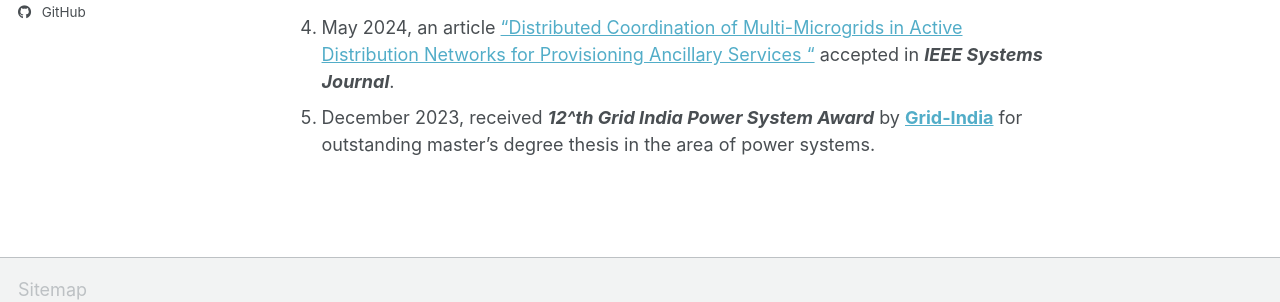
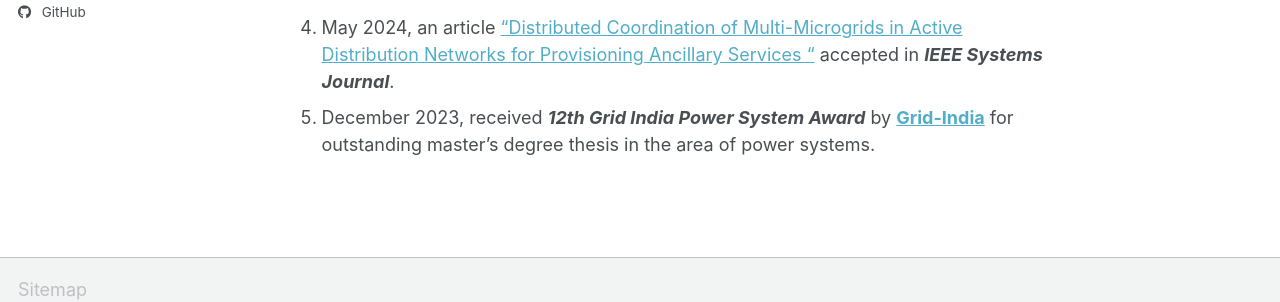
Before and after one commit to amallick-tudelft/amallick-tudelft.github.io, a Jekyll site: the page built from _pages/about.md, in a window 1280 px wide and 900 px high, scrolled down 612 px. Shown: the part 505-807 px from the top of the window. Built offline with Jekyll 4.4.1, drawn with Linux system fonts in a browser that asks for light colours; some web fonts are replaced; a script bundle is joined from its source files by our own code; library files that are not in the unit come from our copies.

Commit message:
Update about.md

```diff
--- a/_pages/about.md
+++ b/_pages/about.md
@@ -25,4 +25,4 @@ Breaking news!
 2. May 2025, an article ["User-centric Vehicle-to-Grid Optimization with an Input Convex Neural Network-based Battery Degradation Model"](https://ieeexplore.ieee.org/document/11163818) accepted in ***IEEE International Conference on Automation Science and Engineering (CASE), 2025***
 3. November 2024, an article [" Hybrid Model Predictive Control Framework for Efficient Operation of a Five-Port Converter Interfaced DC Microgrid "](https://ieeexplore.ieee.org/document/10791340) accepted in ***IEEE Transactions on Industrial Electronics***.
 4. May 2024, an article ["Distributed Coordination of Multi-Microgrids in Active Distribution Networks for Provisioning Ancillary Services "](https://ieeexplore.ieee.org/abstract/document/10559492) accepted in ***IEEE Systems Journal***.
-5. December 2023, received ***12^th Grid India Power System Award*** by [**Grid-India**](https://www.linkedin.com/company/grid-controller-of-india-limited/posts/?feedView=all) for outstanding master's degree thesis in the area of power systems.
+5. December 2023, received ***12th Grid India Power System Award*** by [**Grid-India**](https://www.linkedin.com/company/grid-controller-of-india-limited/posts/?feedView=all) for outstanding master's degree thesis in the area of power systems.
```
